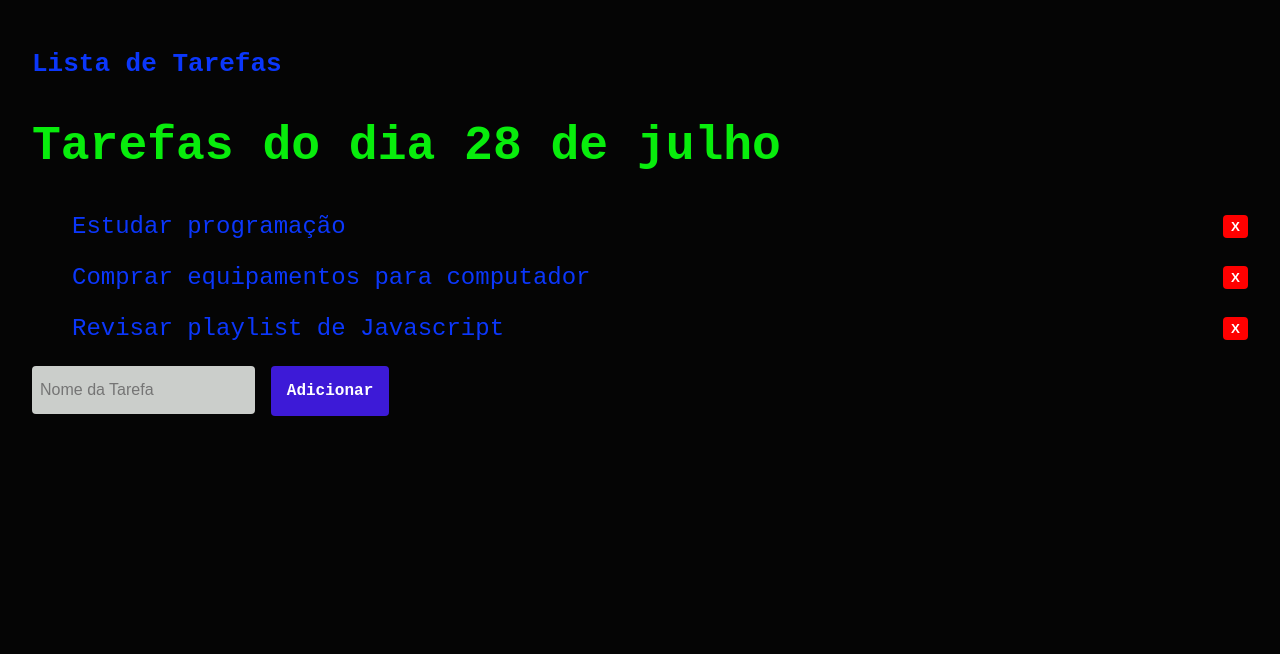
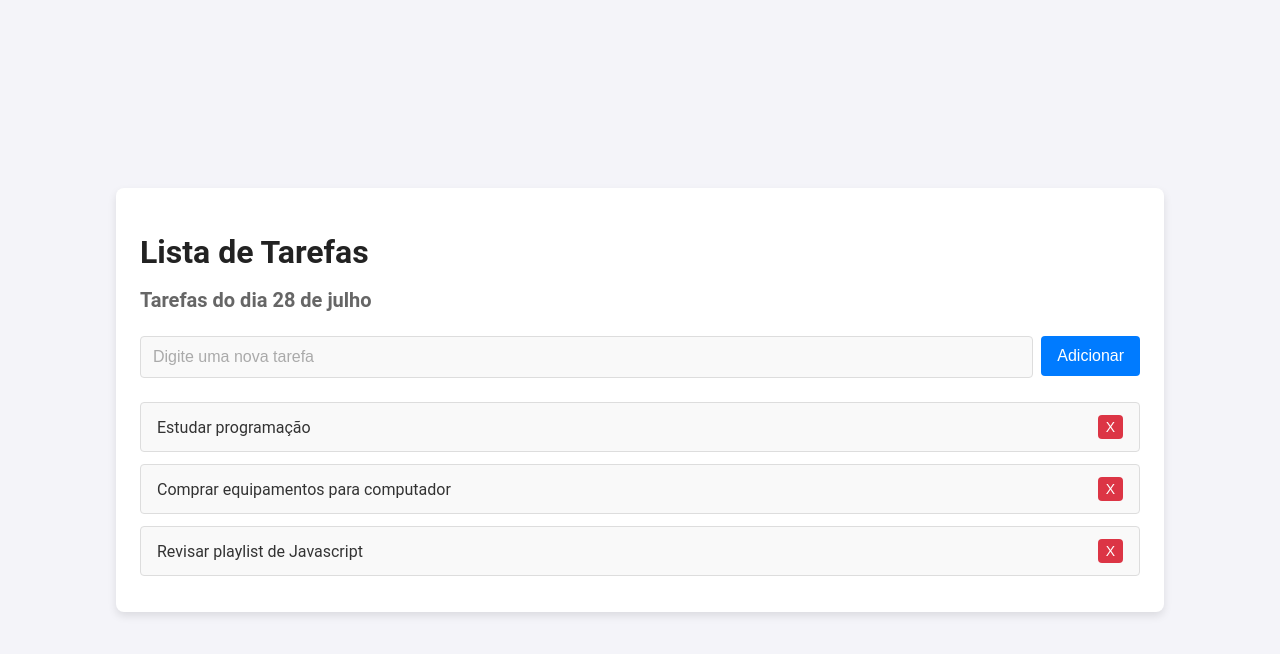
Before and after one commit to beatrizzinkoloouresdarocha/Sistema-Web-html-css-javascript, a plain HTML site: page index.html in a window 1280 px wide. Drawn offline with Linux system fonts and the light colour scheme.

Commit message:
finalizei meu projeto de lista de tarefas testei ta funcionando.

```diff
--- a/index.html
+++ b/index.html
@@ -9,65 +9,26 @@
     <script src="main.js" defer></script>
 </head>
 <body>
-    <div>
-        <h1>Lista de Tarefas</h1>
-        <h2 class="title">Tarefas do dia 28 de julho</h2>
-        <ul id="task-list">
+    <div class="container">
+        <div class="header">
+            <h1>Lista de Tarefas</h1>
+            <h2 class="title">Tarefas do dia 28 de julho</h2>
+        </div>
+        <div class="task-input-container">
+            <input
+                type="text"
+                id="task_name"
+                name="task_name"
+                placeholder="Digite uma nova tarefa"
+                aria-label="Nome da Tarefa"
+            />
+            <button class="add-task-button">Adicionar</button>
+        </div>
+        <ul id="task-list" class="task-list">
             <li class="list-item">Estudar programação <button class="delete-task-button">X</button></li>
             <li class="list-item">Comprar equipamentos para computador <button class="delete-task-button">X</button></li>
             <li class="list-item">Revisar playlist de Javascript <button class="delete-task-button">X</button></li>
         </ul>
     </div>
-    <div>
-        <input
-            type="text"
-            id="task_name"
-            name="task_name"
-            placeholder="Nome da Tarefa"
-            aria-label="Nome da Tarefa"
-        />
-        <button class="add-task-button">Adicionar</button>
-    </div>
-
-    <script>
-        // Seleciona os elementos
-        const taskList = document.getElementById('task-list');
-        const taskInput = document.getElementById('task_name');
-        const addTaskButton = document.querySelector('.add-task-button');
-
-        // Função para adicionar uma tarefa
-        function addTask() {
-            const taskName = taskInput.value.trim();
-            if (taskName !== '') {
-                const newTask = document.createElement('li');
-                newTask.classList.add('list-item');
-                newTask.innerHTML = `${taskName} <button class="delete-task-button">X</button>`;
-                taskList.appendChild(newTask);
-                taskInput.value = '';
-                newTask.querySelector('.delete-task-button').addEventListener('click', removeTask);
-            }
-        }
-
-        // Função para remover uma tarefa
-        function removeTask(event) {
-            const taskItem = event.target.parentElement;
-            taskList.removeChild(taskItem);
-        }
-
-        // Adiciona tarefa ao clicar no botão
-        addTaskButton.addEventListener('click', addTask);
-
-        // Adiciona tarefa ao pressionar Enter
-        taskInput.addEventListener('keypress', function(event) {
-            if (event.key === 'Enter') {
-                addTask();
-            }
-        });
-
-        // Adiciona o evento de remoção a cada botão de deletar existente
-        document.querySelectorAll('.delete-task-button').forEach(button => {
-            button.addEventListener('click', removeTask);
-        });
-    </script>
 </body>
 </html>
--- a/main.css
+++ b/main.css
@@ -1,57 +1,107 @@
+
 body {
-    background-color: #050505;
-    font-family: monospace;
-    padding: 24px;
-    color: rgb(11, 55, 251);
+    background-color: #f4f4f9;
+    font-family: 'Roboto', sans-serif;
+    color: #333;
+    margin: 0;
+    padding: 0;
+    display: flex;
+    justify-content: center;
+    align-items: center;
+    height: 100vh;
 }
 
-.title {
-    font-size: 48px;
-    color: #08ed0c;
+.container {
+    background-color: #ffffff;
+    box-shadow: 0 4px 8px rgba(0, 0, 0, 0.1);
+    border-radius: 8px;
+    padding: 24px;
+    max-width: 1000px;
+    width: 100%;
+}
+
+.header h1 {
+    font-size: 32px;
+    margin-bottom: 8px;
+    color: #222;
+}
+
+.header .title {
+    font-size: 20px;
+    color: #666;
+    margin-bottom: 24px;
+}
+
+.task-input-container {
+    display: flex;
+    margin-bottom: 24px;
+}
+
+input[type="text"] {
+    flex: 1;
+    height: 40px;
+    padding: 0 12px;
+    font-size: 16px;
+    border: 1px solid #ddd;
+    border-radius: 4px;
+    margin-right: 8px;
+    color: #333;
+    background-color: #f9f9f9;
+}
+
+input[type="text"]::placeholder {
+    color: #aaa;
+}
+
+.add-task-button {
+    height: 40px;
+    padding: 0 16px;
+    font-size: 16px;
+    color: #fff;
+    background-color: #007bff;
+    border: none;
+    border-radius: 4px;
+    cursor: pointer;
+    transition: background-color 0.3s ease;
+}
+
+.add-task-button:hover {
+    background-color: #0056b3;
+}
+
+.task-list {
+    list-style-type: none;
+    padding: 0;
+    margin: 0;
 }
 
 .list-item {
-    margin-bottom: 24px;
-    font-size: 24px;
     display: flex;
     justify-content: space-between;
     align-items: center;
+    padding: 12px 16px;
+    margin-bottom: 12px;
+    border: 1px solid #ddd;
+    border-radius: 4px;
+    background-color: #f9f9f9;
+    transition: background-color 0.3s ease;
 }
 
-.list-item button.delete-task-button {
-    background-color: red;
+.list-item:hover {
+    background-color: #f1f1f1;
+}
+
+.delete-task-button {
+    background-color: #dc3545;
     border: none;
-    color: white;
-    font-weight: bold;
+    color: #fff;
+    font-size: 14px;
     cursor: pointer;
     border-radius: 4px;
     padding: 4px 8px;
+    transition: background-color 0.3s ease;
 }
 
-input {
-    height: 32px;
-    background-color: #cbcecb;
-    color: white;
-    border-radius: 4px;
-    font-size: 16px;
-    padding: 8px;
-    border: none;
-    margin-right: 8px;
+.delete-task-button:hover {
+    background-color: #c82333;
 }
-
-.add-task-button {
-    font-size: 16px;
-    padding: 16px;
-    background-color: rgb(61, 26, 215);
-    border: none;
-    color: white;
-    font-weight: bold;
-    font-family: monospace;
-    cursor: pointer;
-    border-radius: 4px;
-}
-
-.add-task-button:hover,
-.delete-task-button:hover {
-    background-color: rgb(85, 44, 232);
-}
--- a/main.js
+++ b/main.js
@@ -0,0 +1,38 @@
+// Seleciona os elementos
+const taskList = document.getElementById('task-list');
+const taskInput = document.getElementById('task_name');
+const addTaskButton = document.querySelector('.add-task-button');
+
+// Função para adicionar uma tarefa
+function addTask() {
+    const taskName = taskInput.value.trim();
+    if (taskName !== '') {
+        const newTask = document.createElement('li');
+        newTask.classList.add('list-item');
+        newTask.innerHTML = `${taskName} <button class="delete-task-button">X</button>`;
+        taskList.appendChild(newTask);
+        taskInput.value = '';
+        newTask.querySelector('.delete-task-button').addEventListener('click', removeTask);
+    }
+}
+
+// Função para remover uma tarefa
+function removeTask(event) {
+    const taskItem = event.target.parentElement;
+    taskList.removeChild(taskItem);
+}
+
+// Adiciona tarefa ao clicar no botão
+addTaskButton.addEventListener('click', addTask);
+
+// Adiciona tarefa ao pressionar Enter
+taskInput.addEventListener('keypress', function(event) {
+    if (event.key === 'Enter') {
+        addTask();
+    }
+});
+
+// Adiciona o evento de remoção a cada botão de deletar existente
+document.querySelectorAll('.delete-task-button').forEach(button => {
+    button.addEventListener('click', removeTask);
+});
```
